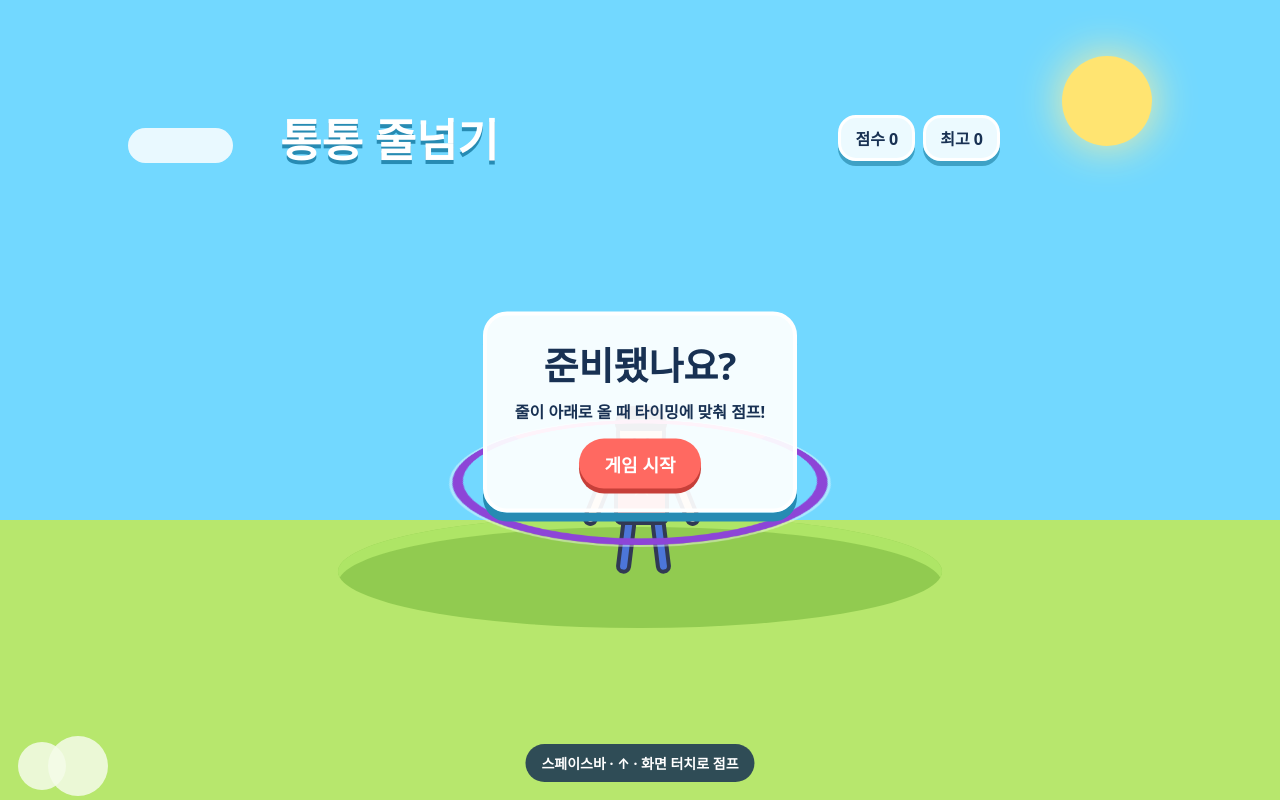
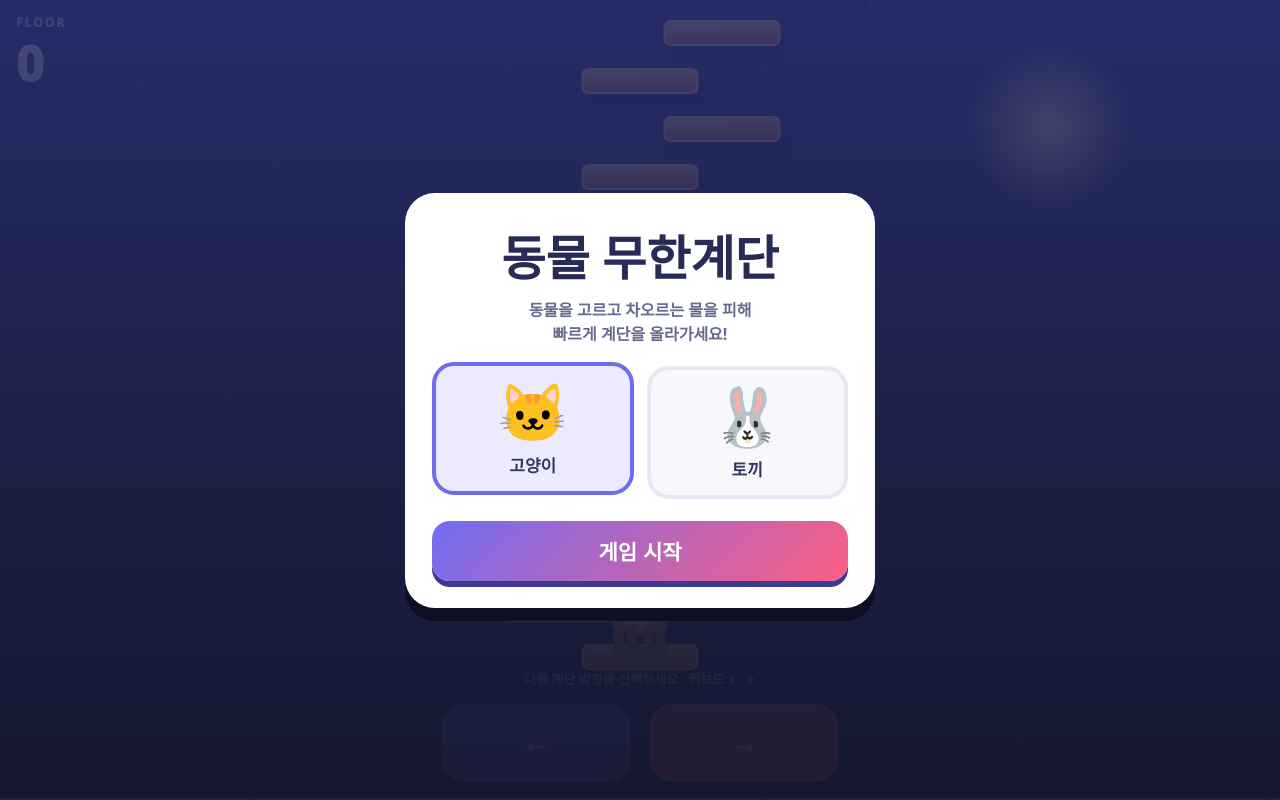
Before and after one commit to sjeom6/animal-infinite-stairs, a plain HTML site: page index.html in a window 1280 px wide. Drawn offline with Linux system fonts and the light colour scheme.

Commit message:
Add files via upload

```diff
--- a/index.html
+++ b/index.html
@@ -2,124 +2,142 @@
 <html lang="ko">
 <head>
   <meta charset="utf-8">
-  <meta name="viewport" content="width=device-width, initial-scale=1, viewport-fit=cover">
-  <title>통통 줄넘기</title>
+  <meta name="viewport" content="width=device-width,initial-scale=1,viewport-fit=cover,user-scalable=no">
+  <title>동물 무한계단</title>
   <style>
-    * { box-sizing: border-box; }
-    :root { color-scheme: light; font-family: system-ui, -apple-system, "Segoe UI", sans-serif; }
-    body {
-      margin: 0; min-height: 100vh; display: grid; place-items: center; overflow: hidden;
-      background: linear-gradient(#72d8ff 0 65%, #b7e76d 65% 100%); color: #183153;
-      user-select: none; touch-action: manipulation;
-    }
-    .sun { position: fixed; top: 7%; right: 10%; width: 90px; aspect-ratio: 1; border-radius: 50%; background: #ffe471; box-shadow: 0 0 45px #fff19b; }
-    .cloud, .cloud::before, .cloud::after { position: fixed; width: 105px; height: 35px; border-radius: 999px; background: #fff; opacity: .85; content: ""; }
-    .cloud { top: 16%; left: 10%; }
-    .cloud::before { width: 48px; height: 48px; left: 18px; bottom: 10px; }
-    .cloud::after { width: 60px; height: 60px; left: 48px; bottom: 4px; }
-    .game { position: relative; width: min(92vw, 720px); height: min(76vh, 590px); text-align: center; }
-    header { display: flex; justify-content: space-between; align-items: center; gap: 12px; position: relative; z-index: 5; }
-    h1 { margin: 0; font-size: clamp(27px, 5vw, 45px); color: white; text-shadow: 0 4px 0 #278bb3; }
-    .scoreboard { display: flex; gap: 8px; }
-    .pill { background: #ffffffdd; border: 3px solid white; border-radius: 18px; padding: 8px 14px; font-weight: 900; box-shadow: 0 5px 0 #3ea1c5; }
-    .stage { position: absolute; inset: 75px 0 0; perspective: 700px; }
-    .ground { position: absolute; left: 8%; right: 8%; bottom: 13%; height: 22%; border-radius: 50%; background: #91cb50; box-shadow: inset 0 12px #aee566; }
-    .player { position: absolute; z-index: 3; left: 50%; bottom: 23%; width: 86px; height: 170px; transform: translateX(-50%); }
-    .player.jump { animation: jump .58s cubic-bezier(.2,.75,.35,1); }
-    @keyframes jump { 0%,100% { transform: translateX(-50%) translateY(0) rotate(0); } 48% { transform: translateX(-50%) translateY(-145px) rotate(-4deg); } }
-    .head { position: absolute; left: 19px; top: 0; width: 50px; height: 55px; border-radius: 45% 45% 48% 48%; background: #ffd0a6; border: 4px solid #313954; }
-    .hair { position: absolute; inset: -5px -5px auto; height: 25px; border-radius: 40px 40px 15px 15px; background: #313954; }
-    .eye { position: absolute; top: 27px; width: 5px; height: 7px; border-radius: 50%; background: #313954; }
-    .eye.left { left: 12px; } .eye.right { right: 12px; }
-    .body { position: absolute; left: 17px; top: 51px; width: 55px; height: 67px; border-radius: 18px 18px 8px 8px; background: #ff6961; border: 4px solid #313954; }
-    .body::after { content: "★"; color: #fff08a; font-size: 25px; line-height: 49px; }
-    .arm, .leg { position: absolute; width: 15px; background: #ffd0a6; border: 4px solid #313954; border-radius: 12px; transform-origin: top center; }
-    .arm { top: 59px; height: 64px; } .arm.left { left: 7px; transform: rotate(22deg); } .arm.right { right: 4px; transform: rotate(-22deg); }
-    .leg { top: 111px; height: 56px; background: #4c76d9; } .leg.left { left: 25px; transform: rotate(7deg); } .leg.right { right: 18px; transform: rotate(-7deg); }
-    .rope-wrap { position: absolute; z-index: 4; left: 50%; bottom: 18%; width: 370px; height: 260px; transform: translateX(-50%) rotateX(65deg); pointer-events: none; }
-    .rope { width: 100%; height: 100%; border: 10px solid #8d45d7; border-top-color: #f15bb5; border-radius: 50%; box-shadow: 0 0 0 3px #ffffff66; }
-    .rope.hit { filter: brightness(1.4); }
-    .message { position: absolute; z-index: 8; inset: 45% 0 auto; transform: translateY(-50%); }
-    .card { display: inline-block; padding: 20px 28px; max-width: 92%; border: 4px solid white; border-radius: 24px; background: #ffffffed; box-shadow: 0 9px 0 #278bb3; }
-    .card h2 { margin: 0 0 8px; font-size: clamp(24px, 5vw, 38px); }
-    .card p { margin: 5px 0 16px; font-weight: 700; }
-    button { border: 0; border-radius: 999px; padding: 12px 25px; background: #ff6961; color: white; font-size: 18px; font-weight: 900; box-shadow: 0 5px 0 #c63f39; cursor: pointer; }
-    button:active { transform: translateY(3px); box-shadow: 0 2px 0 #c63f39; }
-    .hint { position: fixed; bottom: max(18px, env(safe-area-inset-bottom)); left: 50%; transform: translateX(-50%); width: max-content; max-width: 90vw; padding: 9px 16px; border-radius: 99px; background: #183153d9; color: white; font-weight: 700; font-size: 14px; }
-    .shake { animation: shake .35s; }
-    @keyframes shake { 25%{transform:translateX(-8px)} 50%{transform:translateX(7px)} 75%{transform:translateX(-4px)} }
-    @media (max-height: 580px) { .game { height: 95vh; } .stage { inset-block-start: 62px; } .player { transform: translateX(-50%) scale(.82); transform-origin: bottom; } h1 { font-size: 28px; } }
+    *{box-sizing:border-box} html,body{margin:0;width:100%;height:100%;overflow:hidden}
+    body{font-family:system-ui,-apple-system,"Apple SD Gothic Neo",sans-serif;background:#15182e;color:#fff;touch-action:none;user-select:none;-webkit-user-select:none;-webkit-touch-callout:none}
+    canvas{display:block;width:100%;height:100%}
+    .hud{position:fixed;inset:max(14px,env(safe-area-inset-top)) 16px auto;display:flex;align-items:flex-start;pointer-events:none}
+    .score{font-size:clamp(28px,7vw,48px);font-weight:1000;text-shadow:0 4px #25295a}.score small{display:block;font-size:12px;letter-spacing:2px;color:#d7dcff}
+    .controls{position:fixed;left:0;right:0;bottom:max(18px,env(safe-area-inset-bottom));display:flex;justify-content:center;gap:18px}
+    .control{width:min(38vw,190px);height:78px;border:0;border-radius:24px;color:white;font-size:31px;font-weight:1000;box-shadow:0 8px rgba(0,0,0,.25);cursor:pointer;-webkit-tap-highlight-color:transparent}
+    .control.left{background:#6865e8}.control.right{background:#ff5e78}.control:active,.control.pressed{transform:translateY(5px);box-shadow:0 3px rgba(0,0,0,.25)}
+    .overlay{position:fixed;inset:0;display:grid;place-items:center;padding:20px;background:linear-gradient(#262b67dd,#15182ef2);z-index:5}
+    .overlay[hidden]{display:none}.panel{width:min(92vw,470px);padding:27px;text-align:center;background:#fff;color:#272b55;border-radius:30px;box-shadow:0 13px #0d1024}
+    h1{font-size:clamp(30px,8vw,48px);margin:0 0 8px}p{margin:7px 0 20px;font-weight:700;color:#666b8f;line-height:1.5}
+    .animals{display:flex;gap:13px;margin-bottom:22px}.animal{flex:1;border:4px solid #e7e8f3;border-radius:22px;background:#f7f7fc;padding:14px 7px;color:#34385f;font-size:17px;font-weight:900;cursor:pointer}
+    .animal span{display:block;font-size:57px;margin-bottom:5px}.animal.selected{border-color:#706cf0;background:#ebeaff;transform:translateY(-4px)}
+    .start{border:0;border-radius:18px;width:100%;padding:15px;background:linear-gradient(135deg,#716df1,#fc5e82);color:#fff;font-size:21px;font-weight:1000;box-shadow:0 6px #3c3a92;cursor:pointer}.start:active{transform:translateY(4px);box-shadow:0 2px #3c3a92}
+    .guide{position:fixed;bottom:112px;left:50%;transform:translateX(-50%);font-size:13px;font-weight:800;color:#ffffffbb;white-space:nowrap;pointer-events:none}
   </style>
 </head>
 <body>
-  <div class="sun"></div><div class="cloud"></div>
-  <main class="game" id="game">
-    <header><h1>통통 줄넘기</h1><div class="scoreboard"><div class="pill">점수 <span id="score">0</span></div><div class="pill">최고 <span id="best">0</span></div></div></header>
-    <section class="stage">
-      <div class="ground"></div>
-      <div class="player" id="player"><div class="leg left"></div><div class="leg right"></div><div class="arm left"></div><div class="arm right"></div><div class="body"></div><div class="head"><div class="hair"></div><i class="eye left"></i><i class="eye right"></i></div></div>
-      <div class="rope-wrap" id="ropeWrap"><div class="rope" id="rope"></div></div>
-      <div class="message" id="message"><div class="card"><h2 id="title">준비됐나요?</h2><p id="description">줄이 아래로 올 때 타이밍에 맞춰 점프!</p><button id="start">게임 시작</button></div></div>
-    </section>
-  </main>
-  <div class="hint">스페이스바 · ↑ · 화면 터치로 점프</div>
+  <canvas id="game"></canvas>
+  <div class="hud"><div class="score"><small>FLOOR</small><span id="score">0</span></div></div>
+  <div class="guide">다음 계단 방향을 선택하세요 · 키보드 ← →</div>
+  <div class="controls"><button class="control left" data-dir="-1" aria-label="왼쪽">←</button><button class="control right" data-dir="1" aria-label="오른쪽">→</button></div>
+  <section class="overlay" id="overlay">
+    <div class="panel"><h1 id="title">동물 무한계단</h1><p id="desc">동물을 고르고 차오르는 물을 피해<br>빠르게 계단을 올라가세요!</p>
+      <div class="animals" id="animals"><button class="animal selected" data-animal="cat"><span>🐱</span>고양이</button><button class="animal" data-animal="rabbit"><span>🐰</span>토끼</button></div>
+      <button class="start" id="start">게임 시작</button>
+    </div>
+  </section>
   <script>
-    const player = document.querySelector('#player');
-    const ropeWrap = document.querySelector('#ropeWrap');
-    const gameEl = document.querySelector('#game');
-    const message = document.querySelector('#message');
-    const title = document.querySelector('#title');
-    const description = document.querySelector('#description');
-    const startBtn = document.querySelector('#start');
-    const scoreEl = document.querySelector('#score');
-    const bestEl = document.querySelector('#best');
-    let running = false, jumping = false, score = 0, angle = 180, last = 0, speed = 155, counted = false;
-    let best = 0;
-    // iOS에서 파일 앱을 통해 연 HTML은 localStorage가 차단될 수 있다.
-    try { best = Number(window.localStorage.getItem('jump-rope-best') || 0); } catch (error) {}
-    bestEl.textContent = best;
+    const canvas=document.querySelector('#game'),ctx=canvas.getContext('2d');
+    const scoreEl=document.querySelector('#score');
+    const overlay=document.querySelector('#overlay'),titleEl=document.querySelector('#title'),descEl=document.querySelector('#desc');
+    const startBtn=document.querySelector('#start'),animalsEl=document.querySelector('#animals');
+    let W=0,H=0,dpr=1,running=false,score=0,time=1,last=0,selected='cat',steps=[],playerIndex=0;
+    let anim=null,shake=0,best=0,landingDust=[],facing=1;
+    try{best=Number(localStorage.getItem('stairs-best')||0)}catch(e){}
 
-    function jump() {
-      if (!running || jumping) return;
-      jumping = true; player.classList.remove('jump'); void player.offsetWidth; player.classList.add('jump');
-      setTimeout(() => jumping = false, 560);
+    function resize(){dpr=Math.min(devicePixelRatio||1,2);W=innerWidth;H=innerHeight;canvas.width=W*dpr;canvas.height=H*dpr;ctx.setTransform(dpr,0,0,dpr,0,0)}
+    addEventListener('resize',resize);resize();
+    function addSteps(amount=90){let x=steps.length?steps[steps.length-1].x:0,start=steps.length;for(let i=start;i<start+amount;i++){if(i>0)x+=Math.random()<.5?-1:1;steps.push({x,y:i})}}
+    function makeSteps(){steps=[];addSteps()}
+    function metrics(){return{sw:Math.min(115,W*.24),sh:24,dx:Math.min(82,W*.17),dy:48,baseY:H-155}}
+    function screenPos(s,index){const m=metrics(),focus=playerIndex;return{x:W/2+(s.x-steps[focus].x)*m.dx,y:m.baseY-(index-focus)*m.dy}}
+    function roundRect(x,y,w,h,r){r=Math.min(r,w/2,h/2);ctx.beginPath();ctx.moveTo(x+r,y);ctx.lineTo(x+w-r,y);ctx.quadraticCurveTo(x+w,y,x+w,y+r);ctx.lineTo(x+w,y+h-r);ctx.quadraticCurveTo(x+w,y+h,x+w-r,y+h);ctx.lineTo(x+r,y+h);ctx.quadraticCurveTo(x,y+h,x,y+h-r);ctx.lineTo(x,y+r);ctx.quadraticCurveTo(x,y,x+r,y);ctx.closePath()}
+    function drawBg(){
+      const g=ctx.createLinearGradient(0,0,0,H);g.addColorStop(0,'#273474');g.addColorStop(1,'#171a38');ctx.fillStyle=g;ctx.fillRect(0,0,W,H);
+      ctx.fillStyle='#ffffff18';for(let i=0;i<26;i++){const x=(i*137+score*2)%W,y=(i*83)%Math.max(200,H*.65);ctx.beginPath();ctx.arc(x,y,1+(i%3),0,Math.PI*2);ctx.fill()}
+      const grad=ctx.createRadialGradient(W*.82,H*.16,5,W*.82,H*.16,85);grad.addColorStop(0,'#fff7bd');grad.addColorStop(1,'#fff7bd00');ctx.fillStyle=grad;ctx.beginPath();ctx.arc(W*.82,H*.16,85,0,Math.PI*2);ctx.fill();
     }
-    function startGame(e) {
-      if (e) { e.preventDefault(); e.stopPropagation(); }
-      score = 0; speed = 155; angle = 180; counted = false; running = true; last = performance.now();
-      scoreEl.textContent = 0; message.hidden = true; requestAnimationFrame(loop);
+    function drawSteps(){
+      const m=metrics();
+      for(let i=steps.length-1;i>=0;i--){
+        const p=screenPos(steps[i],i);if(p.y<-60||p.y>H+40)continue;
+        ctx.fillStyle='#07172f66';roundRect(p.x-m.sw/2+6,p.y+9,m.sw,m.sh+8,7);ctx.fill();
+        const stair=ctx.createLinearGradient(p.x,p.y,p.x,p.y+m.sh);stair.addColorStop(0,'#fff0a8');stair.addColorStop(.3,'#ffc85f');stair.addColorStop(1,'#db793f');ctx.fillStyle=stair;
+        roundRect(p.x-m.sw/2,p.y,m.sw,m.sh,7);ctx.fill();
+        ctx.strokeStyle='#ffe7a0';ctx.lineWidth=2;ctx.stroke();
+        ctx.fillStyle='#ffffff70';roundRect(p.x-m.sw/2+7,p.y+4,m.sw*.44,4,3);ctx.fill();
+      }
     }
-    function gameOver() {
-      running = false; gameEl.classList.add('shake'); setTimeout(() => gameEl.classList.remove('shake'), 400);
-      if (score > best) {
-        best = score; bestEl.textContent = best;
-        try { window.localStorage.setItem('jump-rope-best', best); } catch (error) {}
+    function burstLandingDust(x,y){for(let i=0;i<8;i++)landingDust.push({x,y,vx:(Math.random()-.5)*2.8,vy:-1-Math.random()*2,life:1,size:2+Math.random()*3})}
+    function drawLandingDust(){
+      for(let i=landingDust.length-1;i>=0;i--){const p=landingDust[i];p.x+=p.vx;p.y+=p.vy;p.vy+=.1;p.life-=.035;if(p.life<=0){landingDust.splice(i,1);continue}ctx.globalAlpha=p.life;ctx.fillStyle='#fff4c7';ctx.beginPath();ctx.arc(p.x,p.y,Math.max(.1,p.size*p.life),0,Math.PI*2);ctx.fill()}ctx.globalAlpha=1;
+    }
+    function drawWater(now){
+      const m=metrics(),surface=m.baseY+(H-m.baseY+35)*Math.max(0,time),wave=7;
+      ctx.save();ctx.beginPath();ctx.moveTo(0,surface);
+      for(let x=0;x<=W+16;x+=16){const y=surface+Math.sin(x*.035+now*.004)*wave+Math.sin(x*.012-now*.002)*3;ctx.lineTo(x,y)}
+      ctx.lineTo(W,H);ctx.lineTo(0,H);ctx.closePath();
+      const water=ctx.createLinearGradient(0,surface,0,H);water.addColorStop(0,'#57ddffdd');water.addColorStop(.25,'#249fe5dd');water.addColorStop(1,'#1255a8ee');ctx.fillStyle=water;ctx.fill();
+      ctx.strokeStyle='#c7f8ff';ctx.lineWidth=4;ctx.globalAlpha=.9;ctx.stroke();
+      ctx.globalAlpha=.35;ctx.fillStyle='#dffbff';for(let i=0;i<10;i++){const bx=(i*97+now*.025)%W,by=surface+25+(i*53%(Math.max(40,H-surface)));ctx.beginPath();ctx.arc(bx,by,2+i%4,0,Math.PI*2);ctx.fill()}ctx.restore();
+    }
+    function drawFullAnimal(kind,air){
+      const rabbit=kind==='rabbit',fur=rabbit?'#f2eee9':'#e59a42',light=rabbit?'#ffffff':'#ffd28a',dark=rabbit?'#c9c4c1':'#8b5427';
+      ctx.lineCap='round';ctx.lineJoin='round';
+      // 뒤쪽의 꼬리
+      ctx.fillStyle=light;ctx.strokeStyle=fur;ctx.lineWidth=rabbit?5:8;ctx.beginPath();if(rabbit){ctx.arc(-29,-3,8,0,Math.PI*2);ctx.fill();ctx.stroke()}else{ctx.moveTo(-25,-4);ctx.quadraticCurveTo(-48,-13,-39,-28);ctx.stroke()}
+      // 가로로 뻗은 몸통
+      ctx.fillStyle=fur;ctx.strokeStyle=dark;ctx.lineWidth=2.5;ctx.beginPath();ctx.ellipse(0,0,29,18,0,0,Math.PI*2);ctx.fill();ctx.stroke();
+      ctx.fillStyle=light;ctx.beginPath();ctx.ellipse(4,7,19,8,0,0,Math.PI*2);ctx.fill();
+      // 네 다리: 공중에서는 몸 쪽으로 접힌다.
+      const footY=air>.15?17:28,bend=air>.15?7:2;ctx.strokeStyle=fur;ctx.lineWidth=9;ctx.beginPath();
+      ctx.moveTo(-19,9);ctx.quadraticCurveTo(-22+bend,17,-20,footY);ctx.moveTo(-7,11);ctx.quadraticCurveTo(-10+bend,18,-7,footY);
+      ctx.moveTo(10,11);ctx.quadraticCurveTo(7-bend,18,10,footY);ctx.moveTo(21,8);ctx.quadraticCurveTo(18-bend,17,21,footY);ctx.stroke();
+      ctx.strokeStyle=dark;ctx.lineWidth=2;ctx.beginPath();for(const lx of [-20,-7,10,21]){ctx.moveTo(lx-4,footY);ctx.lineTo(lx+5,footY)}ctx.stroke();
+      // 진행 방향을 바라보는 머리
+      ctx.font=`35px Apple Color Emoji,Segoe UI Emoji`;ctx.textAlign='center';ctx.textBaseline='middle';ctx.shadowColor='#0005';ctx.shadowBlur=4;ctx.shadowOffsetY=3;ctx.fillText(rabbit?'🐰':'🐱',28,-12);ctx.shadowColor='transparent';
+    }
+    function drawAnimal(){
+      const cur=screenPos(steps[playerIndex],playerIndex);let x=cur.x,y=cur.y-29,t=1,air=0,sx=1,sy=1,rotation=0;
+      if(anim){
+        t=Math.min(1,(performance.now()-anim.start)/230);const from=screenPos(steps[anim.from],anim.from),to=screenPos(steps[anim.to],anim.to);air=Math.sin(t*Math.PI);
+        x=from.x+(to.x-from.x)*t;y=from.y+(to.y-from.y)*t-29-air*(selected==='rabbit'?45:36);
+        rotation=(anim.direction||1)*(selected==='cat'?-1:1)*Math.sin(t*Math.PI)*.13;
+        if(t<.18){sx=1.12;sy=.86}else if(t<.7){sx=.9;sy=1.13}else if(t>.84){sx=1.18;sy=.8}
+        if(t>=1){burstLandingDust(to.x,to.y+5);anim=null}
       }
-      title.textContent = '앗, 줄에 걸렸어요!'; description.textContent = `최종 점수는 ${score}점이에요.`; startBtn.textContent = '다시 하기'; message.hidden = false;
+      ctx.save();ctx.globalAlpha=.26*(1-air*.65);ctx.fillStyle='#07172f';ctx.beginPath();ctx.ellipse(x,cur.y+8,27-air*10,7-air*2,0,0,Math.PI*2);ctx.fill();ctx.restore();
+      const size=Math.min(1.08,Math.max(.76,W/410));ctx.save();ctx.translate(x,y);ctx.rotate(rotation);ctx.scale(sx*size*facing,sy*size);drawFullAnimal(selected,air);ctx.restore();
+      ctx.fillStyle='#fff';ctx.font='900 13px system-ui';ctx.textAlign='center';ctx.fillText('YOU',x,y-48*sy*size);
     }
-    function loop(now) {
-      if (!running) return;
-      const dt = Math.min((now - last) / 1000, .035); last = now; angle = (angle + speed * dt) % 360;
-      ropeWrap.style.transform = `translateX(-50%) rotateX(${angle}deg)`;
-      const nearFeet = angle > 345 || angle < 16;
-      if (nearFeet && !counted) {
-        counted = true;
-        if (!jumping) return gameOver();
-        score++; scoreEl.textContent = score; speed = Math.min(310, 155 + score * 6);
-      }
-      if (angle > 35 && angle < 320) counted = false;
-      requestAnimationFrame(loop);
+    function draw(now=performance.now()){ctx.save();if(shake){ctx.translate((Math.random()-.5)*shake,(Math.random()-.5)*shake);shake*=.86;if(shake<.2)shake=0}drawBg();drawSteps();drawLandingDust();drawAnimal();drawWater(now);ctx.restore()}
+    function attempt(dir){
+      if(!running||anim)return;if(playerIndex+12>=steps.length)addSteps();const next=steps[playerIndex+1],cur=steps[playerIndex];
+      if(next.x-cur.x!==dir){shake=18;return endGame('방향이 반대예요!')}
+      const from=playerIndex,direction=dir;facing=dir;playerIndex++;score++;scoreEl.textContent=score;time=Math.min(1,time+.24);anim={from,to:playerIndex,direction,start:performance.now()};
     }
-    startBtn.addEventListener('click', startGame);
-    document.addEventListener('keydown', e => { if (['Space','ArrowUp'].includes(e.code)) { e.preventDefault(); if (running) jump(); else startGame(); } });
-    function touchJump(e) {
-      if (e.target === startBtn || !running) return;
-      e.preventDefault();
-      jump();
+    function startGame(e){if(e){e.preventDefault();e.stopPropagation()}makeSteps();playerIndex=0;score=0;time=1;anim=null;landingDust=[];facing=1;scoreEl.textContent='0';running=true;overlay.hidden=true;last=performance.now()}
+    function endGame(reason){
+      running=false;if(score>best){best=score;try{localStorage.setItem('stairs-best',best)}catch(e){}}
+      setTimeout(()=>{titleEl.textContent=reason;descEl.innerHTML=`${score}층까지 올라갔어요!<br>최고 기록 ${best}층`;startBtn.textContent='다시 도전';animalsEl.style.display='flex';overlay.hidden=false},280)
     }
-    // 구형 iOS Safari는 Pointer Events를 지원하지 않으므로 touchstart를 사용한다.
-    if (window.PointerEvent) document.addEventListener('pointerdown', touchJump);
-    else document.addEventListener('touchstart', touchJump, { passive: false });
+    function loop(now){
+      const dt=Math.min((now-last)/1000,.05);last=now;
+      if(running){const drain=Math.min(2.5,.42*Math.pow(1.012,score));time-=dt*drain;if(time<=0){shake=24;endGame('물에 빠졌어요!')}}
+      draw(now);requestAnimationFrame(loop)
+    }
+    animalsEl.addEventListener('click',e=>{const b=e.target.closest('.animal');if(!b)return;selected=b.dataset.animal;document.querySelectorAll('.animal').forEach(x=>x.classList.toggle('selected',x===b))});
+    let lastStartInput=0;
+    function startInput(e){const now=Date.now();if(now-lastStartInput<500)return;lastStartInput=now;startGame(e)}
+    startBtn.addEventListener('touchstart',startInput,{passive:false});
+    startBtn.addEventListener('click',startInput);
+    document.querySelectorAll('.control').forEach(b=>{
+      let lastPress=0;
+      const press=e=>{const now=Date.now();if(now-lastPress<120)return;lastPress=now;e.preventDefault();b.classList.add('pressed');attempt(Number(b.dataset.dir))};
+      const release=()=>b.classList.remove('pressed');
+      b.addEventListener('touchstart',press,{passive:false});b.addEventListener('touchend',release,{passive:true});b.addEventListener('touchcancel',release,{passive:true});
+      b.addEventListener('pointerdown',press);b.addEventListener('pointerup',release);b.addEventListener('pointercancel',release);
+      if(!('ontouchstart' in window)){b.addEventListener('mousedown',press);b.addEventListener('mouseup',release);b.addEventListener('mouseleave',release)}
+    });
+    addEventListener('keydown',e=>{if(e.repeat)return;if(e.key==='ArrowLeft'||e.key==='a'||e.key==='A'){e.preventDefault();attempt(-1)}if(e.key==='ArrowRight'||e.key==='d'||e.key==='D'){e.preventDefault();attempt(1)}if(!running&&(e.key==='Enter'||e.key===' '))startGame(e)});
+    makeSteps();last=performance.now();requestAnimationFrame(loop);
   </script>
 </body>
 </html>
```
